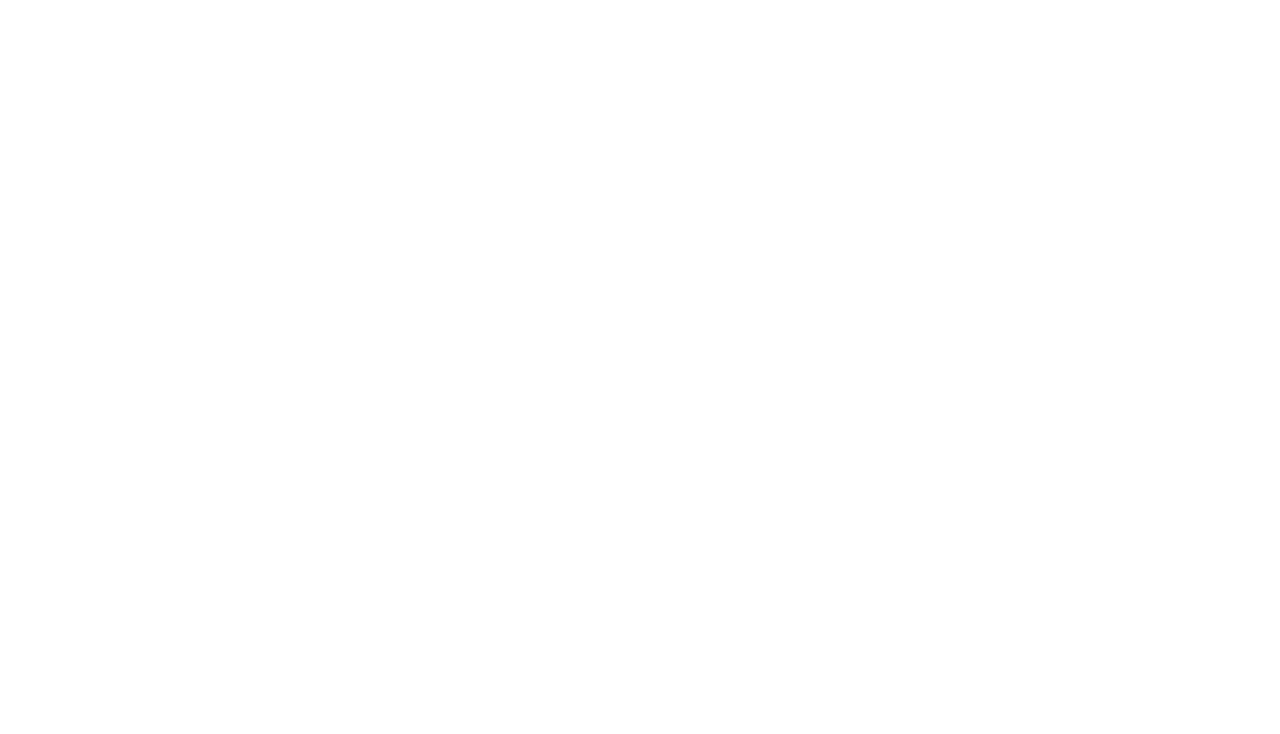
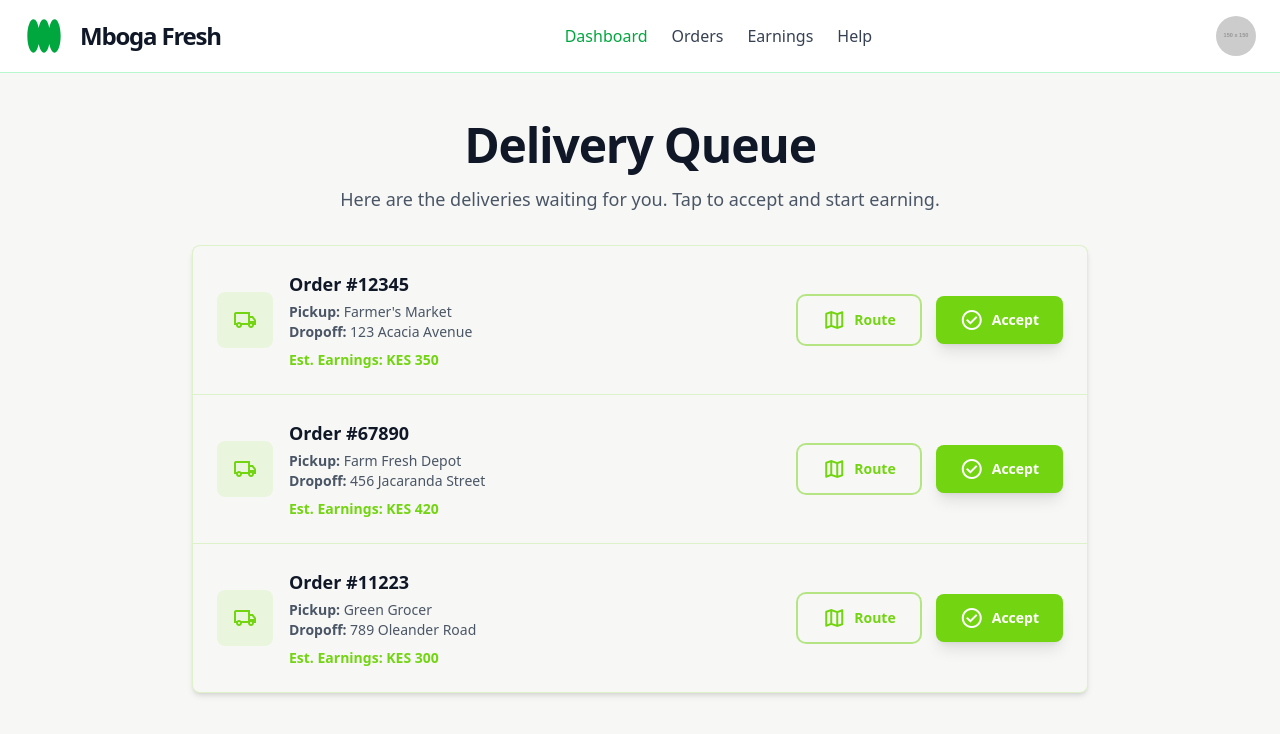
Before and after one commit to dev-oriel/Mboga-Fresh, a React (Vite) app in the folder frontend/: page /riderdeliveryqueue in a window 1280 px wide. Before the commit this address had no page. Shown: the top 734 px of the page. Built offline with nearby package versions, Linux system fonts and the light colour scheme.

Commit message:
initial commit

```diff
--- a/frontend/src/App.jsx
+++ b/frontend/src/App.jsx
@@ -22,6 +22,9 @@ import BuyerProfile from "./pages/BuyerProfile.jsx";
 
 import VendorDashboard from "./vendor/vendordashboard.jsx";
 import RiderDashboard from "./rider/RiderDashboard.jsx";
+import RiderDeliveryQueue from "./rider/RiderDeliveryQueue.jsx";
+
+
 
 function App() {
   return (
@@ -48,6 +51,7 @@ function App() {
 
           <Route path="/vendordashboard" element={<VendorDashboard />} />
           <Route path="/riderdashboard" element={<RiderDashboard />} />
+          <Route path="/riderdeliveryqueue" element={<RiderDeliveryQueue />} />
         </Routes>
       </div>
     </CartProvider>
--- /dev/null
+++ b/frontend/src/components/riderComponents/DeliveryItem.jsx
@@ -0,0 +1,36 @@
+import React from 'react';
+
+const DeliveryItem = ({ id, pickup, dropoff, earnings }) => {
+  return (
+    <li className="p-6 hover:bg-[#73d411]/5 dark:hover:bg-[#73d411]/10 transition-colors duration-200">
+      <div className="flex flex-col sm:flex-row items-start sm:items-center justify-between gap-6">
+        <div className="flex items-center gap-4">
+          <div className="flex-shrink-0 size-14 bg-[#73d411]/10 dark:bg-[#73d411]/20 rounded-lg flex items-center justify-center">
+            <span className="material-symbols-outlined text-[#73d411] text-4xl">local_shipping</span>
+          </div>
+          <div className="flex-1">
+            <p className="text-lg font-bold text-gray-900 dark:text-white">Order #{id}</p>
+            <p className="mt-1 text-sm text-gray-600 dark:text-gray-400">
+              <span className="font-semibold">Pickup:</span> {pickup} <br />
+              <span className="font-semibold">Dropoff:</span> {dropoff}
+            </p>
+            <p className="mt-2 text-sm font-semibold text-[#73d411]">Est. Earnings: {earnings}</p>
+          </div>
+        </div>
+
+        <div className="flex flex-col sm:flex-row items-center gap-4 w-full sm:w-auto">
+          <button className="flex w-full sm:w-auto items-center justify-center gap-2 rounded-lg bg-transparent px-6 py-3 text-sm font-bold text-[#73d411] ring-2 ring-[#73d411]/50 hover:bg-[#73d411]/10 dark:hover:bg-[#73d411]/20 transition-all">
+            <span className="material-symbols-outlined">map</span>
+            <span>Route</span>
+          </button>
+          <button className="flex w-full sm:w-auto items-center justify-center gap-2 rounded-lg bg-[#73d411] px-6 py-3 text-sm font-bold text-white shadow-lg hover:bg-opacity-90 transition-all">
+            <span className="material-symbols-outlined">check_circle</span>
+            <span>Accept</span>
+          </button>
+        </div>
+      </div>
+    </li>
+  );
+};
+
+export default DeliveryItem;
--- /dev/null
+++ b/frontend/src/rider/RiderDeliveryQueue.jsx
@@ -0,0 +1,59 @@
+import React from 'react';
+import RiderHeader from '../components/riderComponents/RiderHeader';
+import DeliveryItem from '../components/riderComponents/DeliveryItem';
+
+const deliveries = [
+  {
+    id: '12345',
+    pickup: "Farmer's Market",
+    dropoff: "123 Acacia Avenue",
+    earnings: "KES 350",
+  },
+  {
+    id: '67890',
+    pickup: "Farm Fresh Depot",
+    dropoff: "456 Jacaranda Street",
+    earnings: "KES 420",
+  },
+  {
+    id: '11223',
+    pickup: "Green Grocer",
+    dropoff: "789 Oleander Road",
+    earnings: "KES 300",
+  },
+];
+
+const RiderDeliveryQueue = () => {
+  return (
+    <div className="bg-[#f7f8f6] dark:bg-[#192210] font-display text-gray-800 dark:text-gray-200 min-h-screen">
+      <div className="flex flex-col min-h-screen w-full overflow-x-hidden">
+        <div className="flex flex-col grow">
+          <RiderHeader />
+
+          <main className="flex flex-1 justify-center py-12 px-4 sm:px-6 lg:px-8">
+            <div className="w-full max-w-4xl space-y-8">
+              <div className="text-center">
+                <h1 className="text-4xl font-bold tracking-tight text-gray-900 dark:text-white sm:text-5xl">
+                  Delivery Queue
+                </h1>
+                <p className="mt-4 text-lg text-gray-600 dark:text-gray-400">
+                  Here are the deliveries waiting for you. Tap to accept and start earning.
+                </p>
+              </div>
+
+              <div className="bg-[#f7f8f6] dark:bg-[#192210] shadow-md rounded-lg overflow-hidden border border-[#73d411]/20 dark:border-[#73d411]/40">
+                <ul className="divide-y divide-[#73d411]/20 dark:divide-[#73d411]/40" role="list">
+                  {deliveries.map((delivery) => (
+                    <DeliveryItem key={delivery.id} {...delivery} />
+                  ))}
+                </ul>
+              </div>
+            </div>
+          </main>
+        </div>
+      </div>
+    </div>
+  );
+};
+
+export default RiderDeliveryQueue;
--- a/package.json
+++ b/package.json
@@ -19,7 +19,7 @@
     "jsonwebtoken": "^9.0.2",
     "mailtrap": "^4.3.0",
     "mongoose": "^8.19.0",
-    "react-router-dom": "^7.9.3"
+    "react-router-dom": "^7.9.4"
   },
   "devDependencies": {
     "nodemon": "^3.1.10"
```
Also changed, not shown: 1 other file (tests, documents, lock files or other folders).
